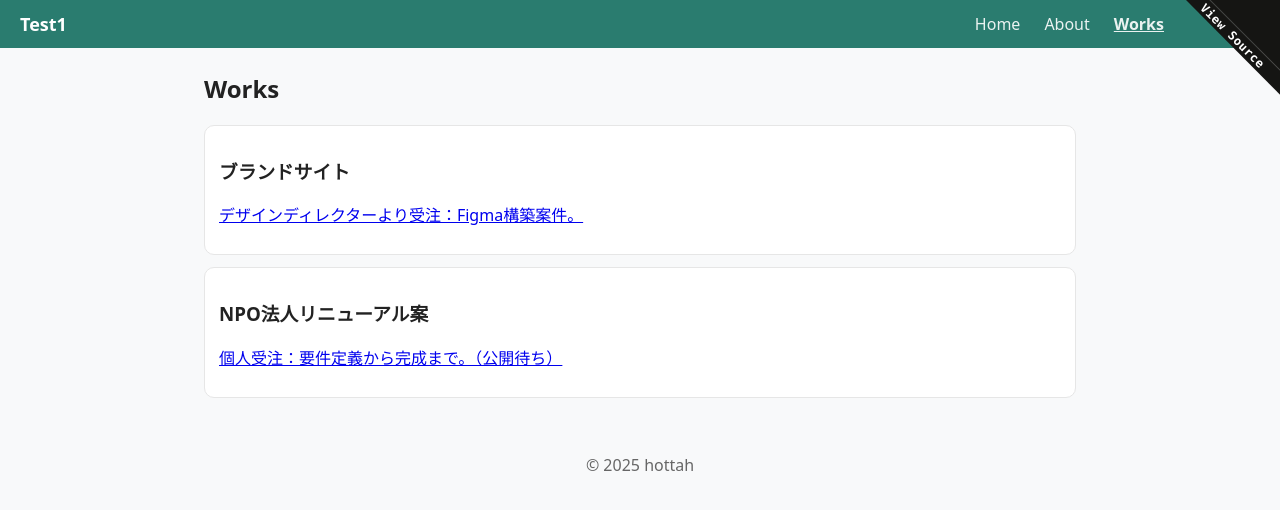
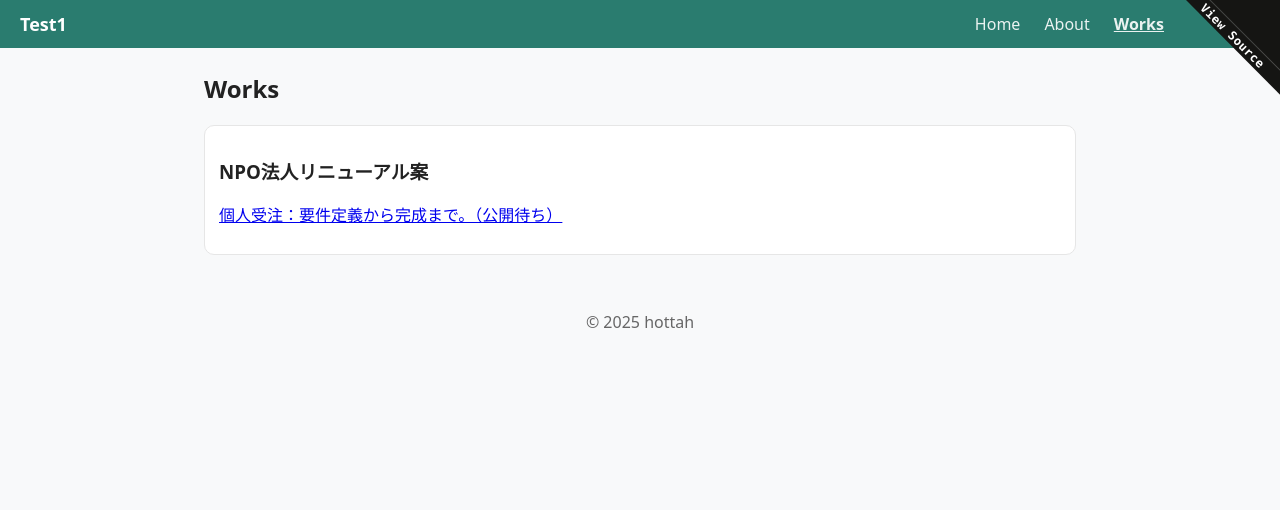
Before and after one commit to hottah/test1, a React (Create React App) app: page /works in a window 1280 px wide. Shown: the top 510 px of the page. Built offline with nearby package versions, Linux system fonts and the light colour scheme.

Commit message:
１件を非表示
Comment out the brand site entry in works array.

```diff
--- a/src/pages/works.js
+++ b/src/pages/works.js
@@ -1,7 +1,7 @@
 import React from 'react';
 
 const works = [
-  { title: 'ブランドサイト', url: 'https://hanaemu.co.jp', desc: 'デザインディレクターより受注：Figma構築案件。' },
+/*  { title: 'ブランドサイト', url: 'https://hanaemu.co.jp', desc: 'デザインディレクターより受注：Figma構築案件。' },*/
   { title: 'NPO法人リニューアル案', url: 'https://npo-tagayasu.o.oo7.jp/_next/',  desc: '個人受注：要件定義から完成まで。（公開待ち）' },
 ];
 
```
